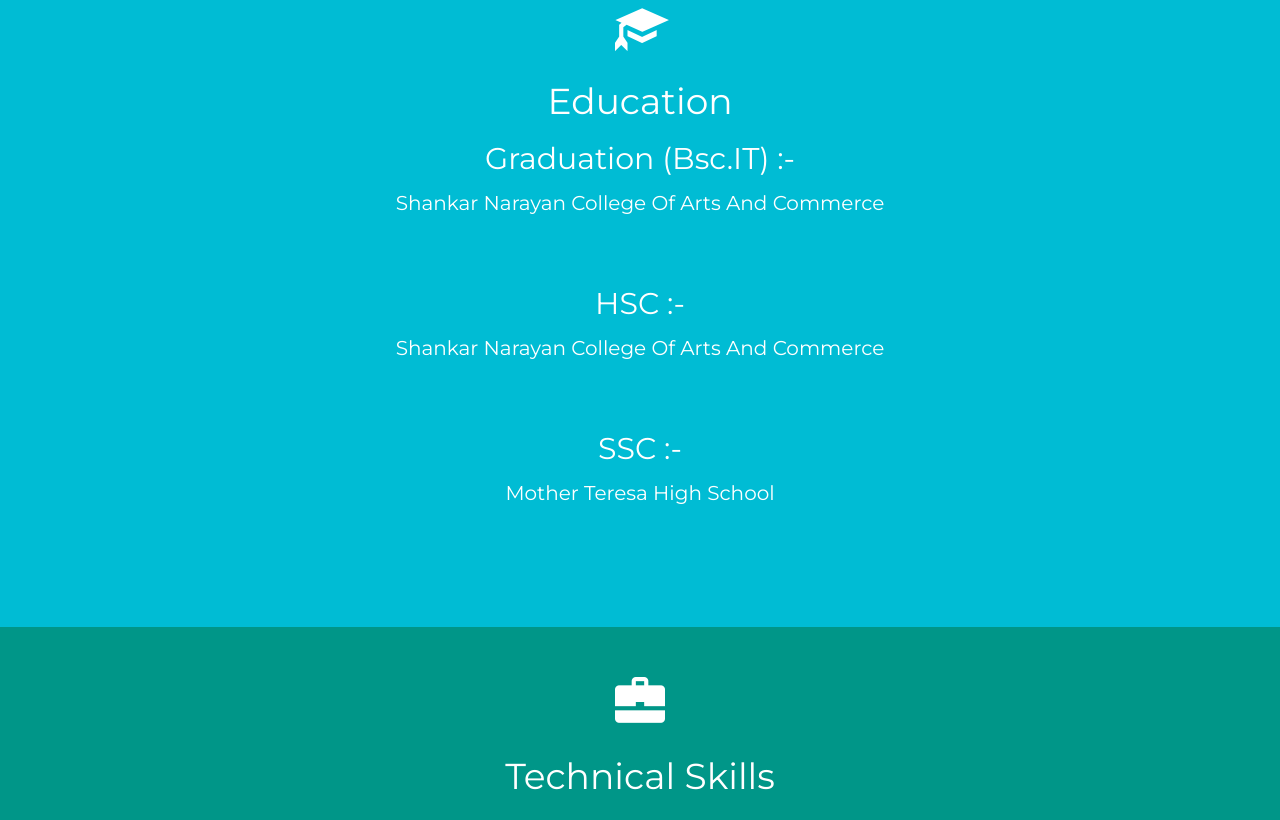
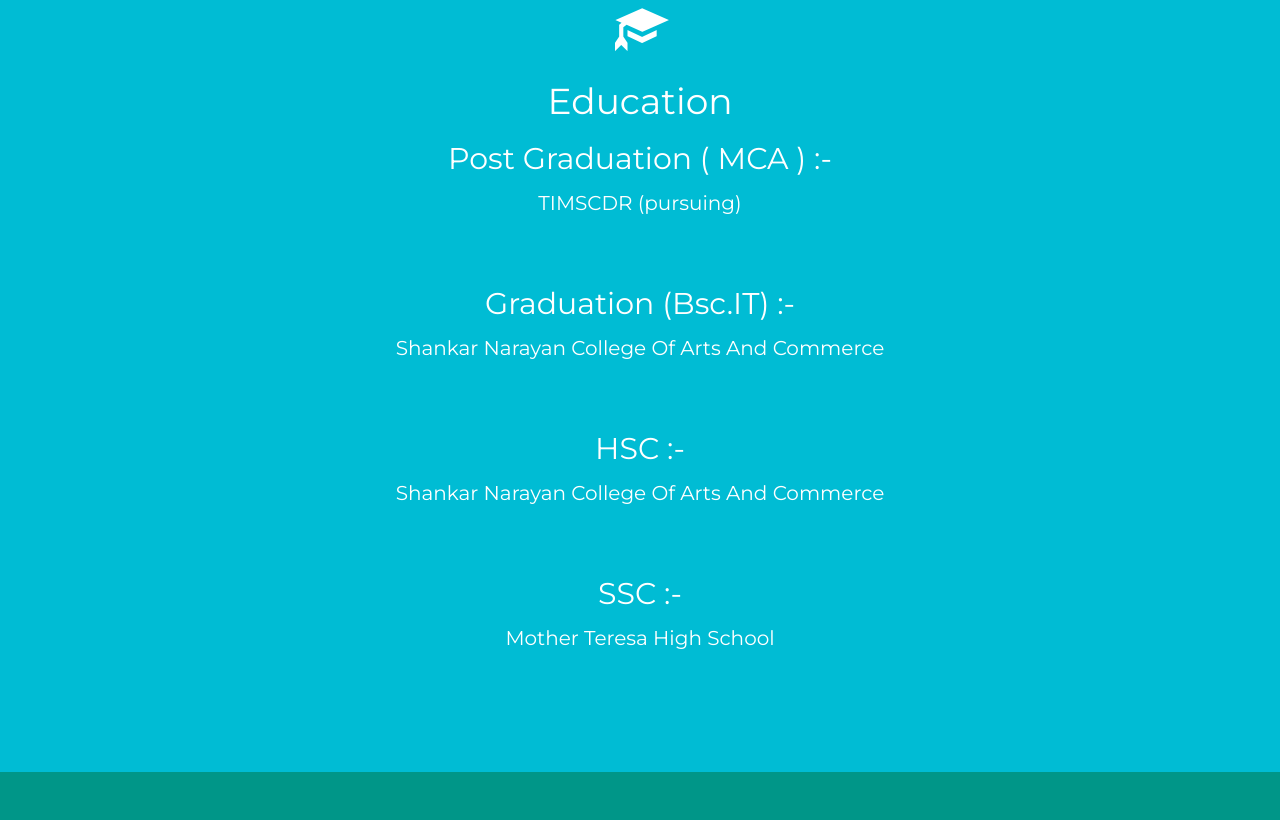
Before and after one commit to techfoxIT/techfoxIT.github.io, a plain HTML site: page index.html in a window 1280 px wide. Shown: the part 1279-2099 px from the top of the page. Drawn offline with nearby package versions, Linux system fonts and the light colour scheme.

Commit message:
Add Post graduation details
MY Mca detail added

```diff
--- a/index.html
+++ b/index.html
@@ -163,6 +163,7 @@
 <div id="section41" class="container-fluid text-center">
 	<div  class="glyphicon glyphicon-education"></div>
   <h1>Education</h1>
+  <p><h2>Post Graduation ( MCA ) :- </h2> TIMSCDR (pursuing)</p><br/>
   <p><h2>Graduation (Bsc.IT) :- </h2> Shankar Narayan College Of Arts And Commerce</p><br/>
   <p><h2>HSC :- </h2> Shankar Narayan College Of Arts And Commerce</p><br/>
   <p><h2>SSC :- </h2> Mother Teresa High School</p><br/>
```
Also changed, not shown: 1 other file.
